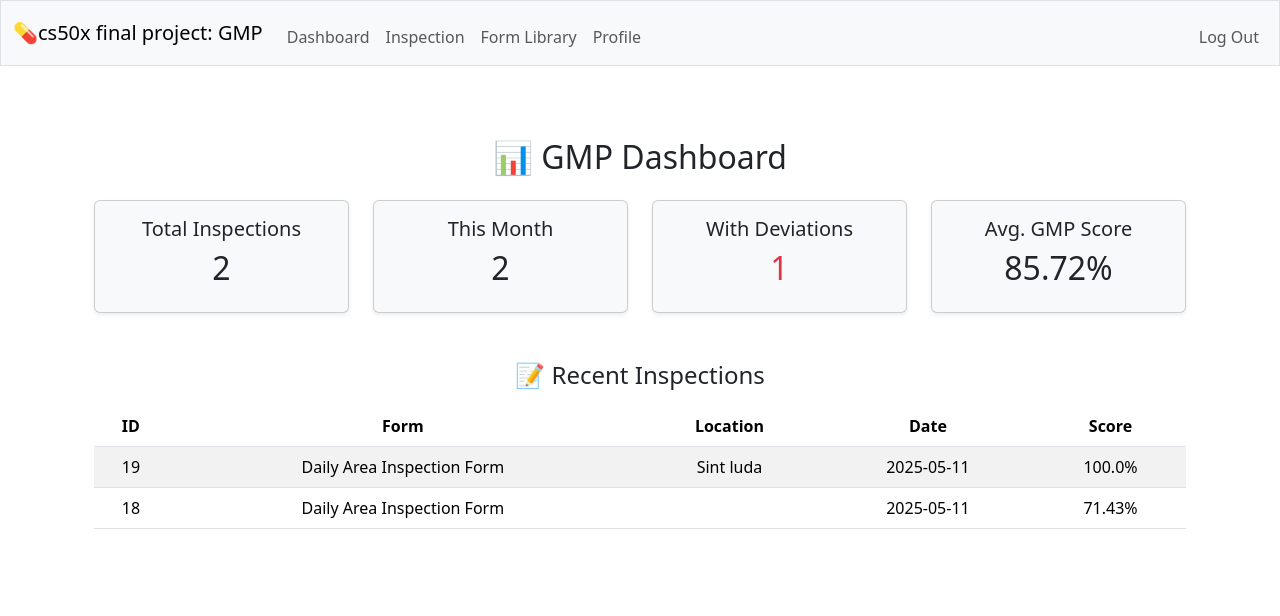
After one commit to elahe870/cs50x-Final-Project, a Flask app: page /dashboard in a window 1280 px wide. The commit adds this page. Shown: the top 616 px of the page. Run offline with Flask 3, Linux system fonts and the light colour scheme; a user stored in the database is signed in; some libraries are stand-ins or nearby versions.

Commit message:
20th commit

```diff
--- a/app.py
+++ b/app.py
@@ -616,3 +616,50 @@ def inspection_edit(inspection_id):
         return redirect(f"/inspection/{inspection_id}")
 
     return render_template("inspection_edit.html", form=form, fields=fields, inspection=inspection, images=images)
+
+from datetime import datetime
+
+@app.route("/dashboard")
+@login_required
+def dashboard():
+    user_id = session["user_id"]
+
+    # 1. Total inspections by user
+    total_inspections = db.execute("""
+        SELECT COUNT(*) AS count FROM inspections WHERE inspector_id = ?
+    """, user_id)[0]["count"]
+
+    # 2. Inspections this month
+    current_month = datetime.now().strftime("%Y-%m")
+    inspections_this_month = db.execute("""
+        SELECT COUNT(*) AS count FROM inspections
+        WHERE strftime('%Y-%m', submitted_at) = ?
+    """, (current_month,))[0]["count"]
+
+    # 3. Inspections with deviations (score < 100)
+    deviations = db.execute("""
+        SELECT COUNT(*) AS count FROM inspections
+        WHERE inspector_id = ? AND score < 100
+    """, user_id)[0]["count"]
+
+    # 4. Recent 5 inspections
+    recent_inspections = db.execute("""
+        SELECT i.id, f.name AS form_name, i.submitted_at, i.location, i.score
+        FROM inspections i
+        JOIN forms f ON i.form_id = f.id
+        WHERE i.inspector_id = ?
+        ORDER BY i.submitted_at DESC
+        LIMIT 5
+    """, user_id)
+
+    # 5. Average score (optional)
+    avg_score = db.execute("""
+        SELECT ROUND(AVG(score), 2) AS avg FROM inspections WHERE inspector_id = ?
+    """, user_id)[0]["avg"] or 0
+
+    return render_template("dashboard.html",
+                           total=total_inspections,
+                           this_month=inspections_this_month,
+                           deviations=deviations,
+                           recent=recent_inspections,
+                           avg_score=avg_score)
--- /dev/null
+++ b/templates/dashboard.html
@@ -0,0 +1,72 @@
+{% extends "layout.html" %}
+
+{% block title %}Dashboard{% endblock %}
+
+{% block main %}
+<div class="container py-4">
+    <h2 class="mb-4">📊 GMP Dashboard</h2>
+
+    <div class="row text-center mb-4">
+        <div class="col-md-3">
+            <div class="card bg-light shadow-sm">
+                <div class="card-body">
+                    <h5>Total Inspections</h5>
+                    <h2>{{ total }}</h2>
+                </div>
+            </div>
+        </div>
+        <div class="col-md-3">
+            <div class="card bg-light shadow-sm">
+                <div class="card-body">
+                    <h5>This Month</h5>
+                    <h2>{{ this_month }}</h2>
+                </div>
+            </div>
+        </div>
+        <div class="col-md-3">
+            <div class="card bg-light shadow-sm">
+                <div class="card-body">
+                    <h5>With Deviations</h5>
+                    <h2 class="text-danger">{{ deviations }}</h2>
+                </div>
+            </div>
+        </div>
+        <div class="col-md-3">
+            <div class="card bg-light shadow-sm">
+                <div class="card-body">
+                    <h5>Avg. GMP Score</h5>
+                    <h2>{{ avg_score }}%</h2>
+                </div>
+            </div>
+        </div>
+    </div>
+
+    <h4 class="mt-5">📝 Recent Inspections</h4>
+    <table class="table table-striped table-hover mt-3">
+        <thead>
+            <tr>
+                <th>ID</th>
+                <th>Form</th>
+                <th>Location</th>
+                <th>Date</th>
+                <th>Score</th>
+            </tr>
+        </thead>
+        <tbody>
+            {% for inspection in recent %}
+            <tr>
+                <td>{{ inspection.id }}</td>
+                <td>{{ inspection.form_name }}</td>
+                <td>{{ inspection.location }}</td>
+                <td>{{ inspection.submitted_at[:10] }}</td>
+                <td>{{ inspection.score }}%</td>
+            </tr>
+            {% else %}
+            <tr>
+                <td colspan="5" class="text-center">No inspections found.</td>
+            </tr>
+            {% endfor %}
+        </tbody>
+    </table>
+</div>
+{% endblock %}
--- a/templates/layout.html
+++ b/templates/layout.html
@@ -31,7 +31,7 @@
                 <div class="collapse navbar-collapse" id="navbar">
                     {% if session["user_id"] %}
                         <ul class="navbar-nav me-auto mt-2">
-                            <li class="nav-item"><a class="nav-link" href="/">Dashboard</a></li>
+                            <li class="nav-item"><a class="nav-link" href="/dashboard">Dashboard</a></li>
                             <li class="nav-item"><a class="nav-link" href="/inspection_show">Inspection</a></li>
                             <li class="nav-item"><a class="nav-link" href="/forms_show">Form Library</a></li>
 
```
Also changed, not shown: GMP.db, static/inspection_photos/20250511171139_captured.png (added), static/inspection_photos/20250511171139_desktop-abstract-2020-4k-mm.jpg (added), 2 other files.
